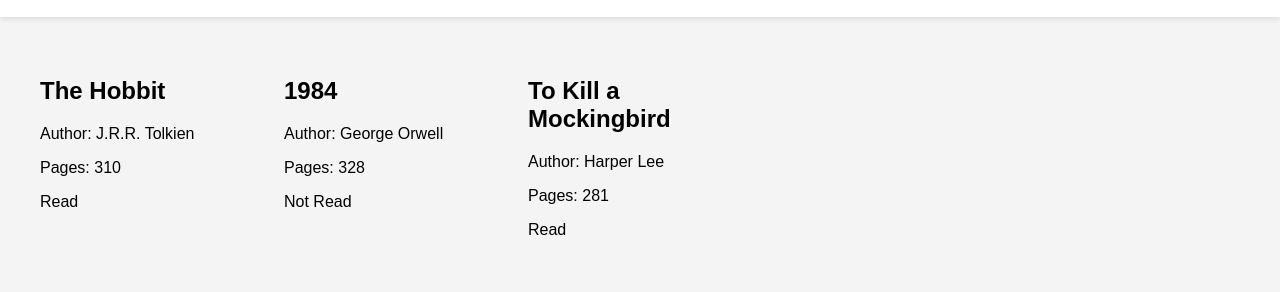
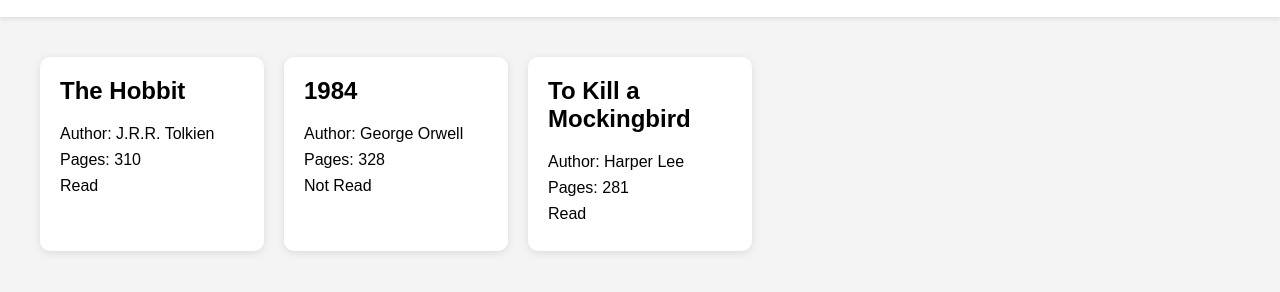
Before and after one commit to Vimaya353/Project-Library, a plain HTML site: page index.html in a window 1280 px wide. Shown: the part 60-352 px from the top of the page. Drawn offline with Linux system fonts and the light colour scheme.

Commit message:
style the book cards

```diff
--- a/style.css
+++ b/style.css
@@ -40,3 +40,18 @@
     gap: 20px;
     padding: 40px;
 }
+
+.book-card {
+    background-color: white;
+    padding: 20px;
+    border-radius: 10px;
+    box-shadow: 0 2px 8px rgba(0, 0, 0, 0.1);
+}
+
+.book-card h2 {
+    margin-top: 0;
+}
+
+.book-card p {
+    margin: 8px 0;
+}
```
